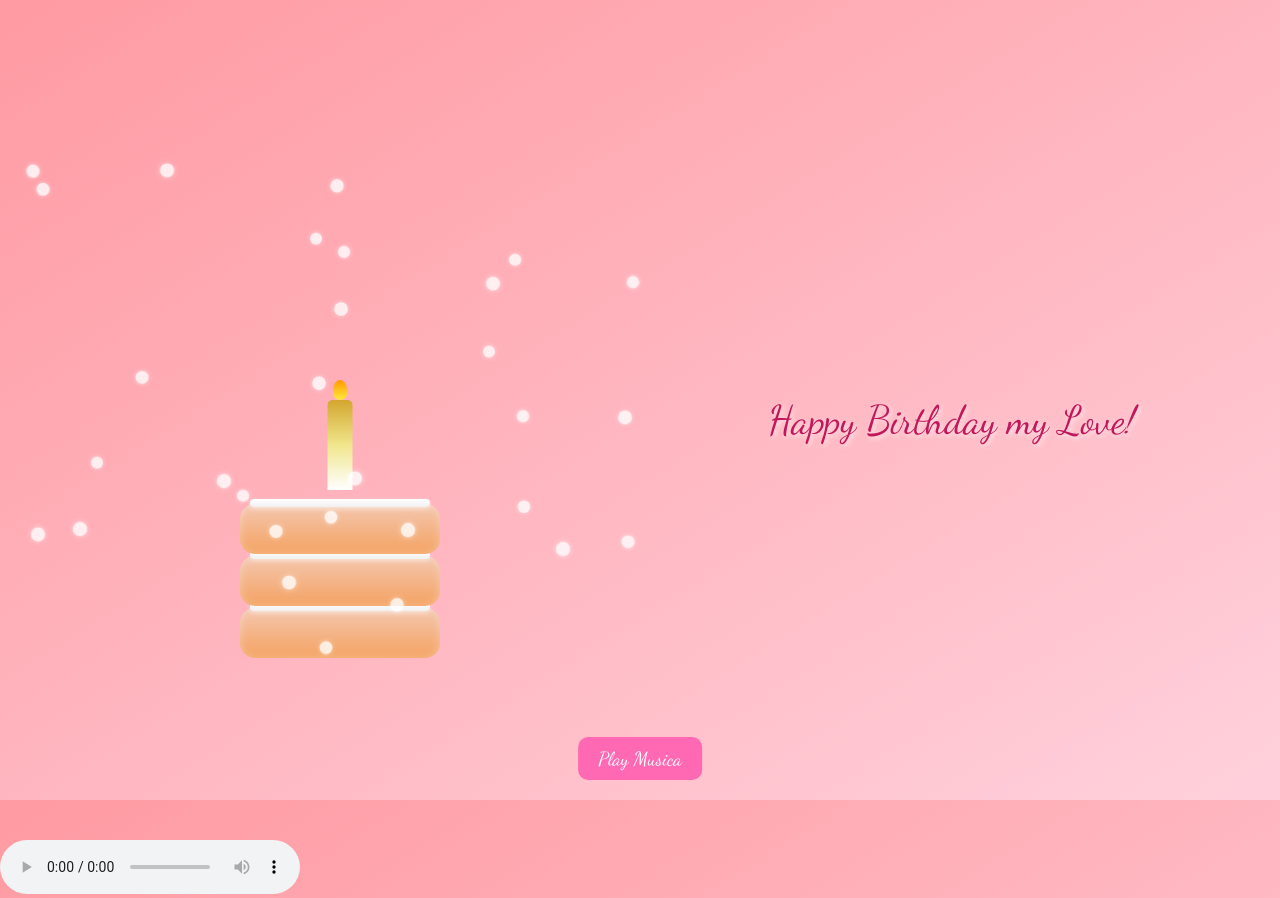
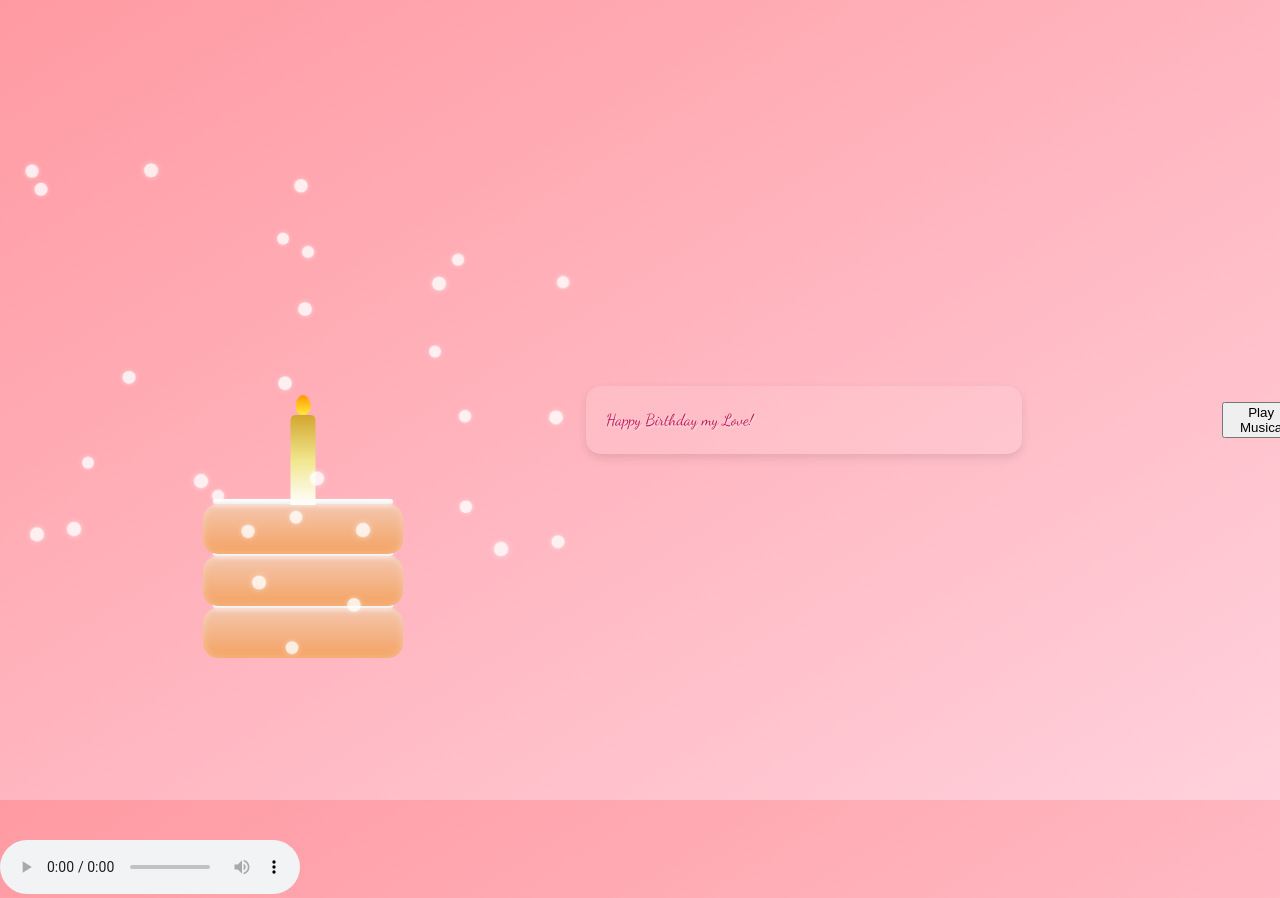
Before and after one commit to bryansit/keyla, a plain HTML site: page amor.html in a window 1280 px wide. Shown: the top 898 px of the page. Drawn offline with Linux system fonts and the light colour scheme.

Commit message:
2 COMMIT

```diff
--- a/amor.css
+++ b/amor.css
@@ -52,7 +52,7 @@ body {
     top: -5px;
     left: 10px;
     right: 10px;
-    height: 8px;
+    height: 5px;
     background: linear-gradient(to bottom, #ffffff, #f0f0f0);
     border-radius: 5px;
     box-shadow: 0 2px 5px rgba(255, 255, 255, 0.5);
@@ -60,7 +60,7 @@ body {
 
 .candle {
     position: absolute;
-    top: -60px;
+    top: -45px;
     left: 50%;
     transform: translateX(-50%);
     width: 25px;
@@ -98,26 +98,22 @@ body {
     box-shadow: 0 0 5px rgba(255, 255, 255, 0.5);
 }
 
-.music-controls {
-    position: absolute;
-    bottom: 20px;
-    left: 50%;
-    transform: translateX(-50%);
+#playButton {
+    background-color: #c2185b;
+    color: white;
+    padding: 10px 20px;
+    border: none;
+    border-radius: 5px;
+    font-size: 1.2em;
+    cursor: pointer;
+    margin-top: 20px;
+    box-shadow: 0 2px 5px rgba(0, 0, 0, 0.2);
+    transition: transform 0.2s, background-color 0.2s;
 }
 
-#playPauseBtn {
-    padding: 10px 20px;
-    font-size: 1.2em;
-    background: #ff69b4;
-    color: white;
-    border: none;
-    border-radius: 10px;
-    cursor: pointer;
-    font-family: 'Dancing Script', cursive;
-}
-
-#playPauseBtn:hover {
-    background: #ff1493;
+#playButton:hover {
+    background-color: #a01549;
+    transform: translateY(-2px);
 }
 
 @keyframes float {
@@ -132,11 +128,29 @@ body {
 }
 
 #message {
-    width: 40%;
-    font-size: 2.5em;
+    width: 35%;
+    font-size: 1em;
     color: #c2185b;
     text-align: left;
-    text-shadow: 2px 2px 5px rgba(255, 255, 255, 0.7);
-    line-height: 1.6;
+    text-shadow: 1px 1px 3px rgba(255, 255, 255, 0.7);
+    line-height: 1.8;
     padding: 20px;
+    background: rgba(255, 255, 255, 0.1);
+    border-radius: 15px;
+    box-shadow: 0 4px 10px rgba(0, 0, 0, 0.1);
+    margin-right: 200PX;
+
+    display: flex;
+    flex-direction: column;
+    justify-content: center;
+    align-items: flex-start;
 }
+
+h2 {
+    margin: 0;
+    font-size: 2em;
+}
+
+p {
+    margin: 10px 0;
+}
```
